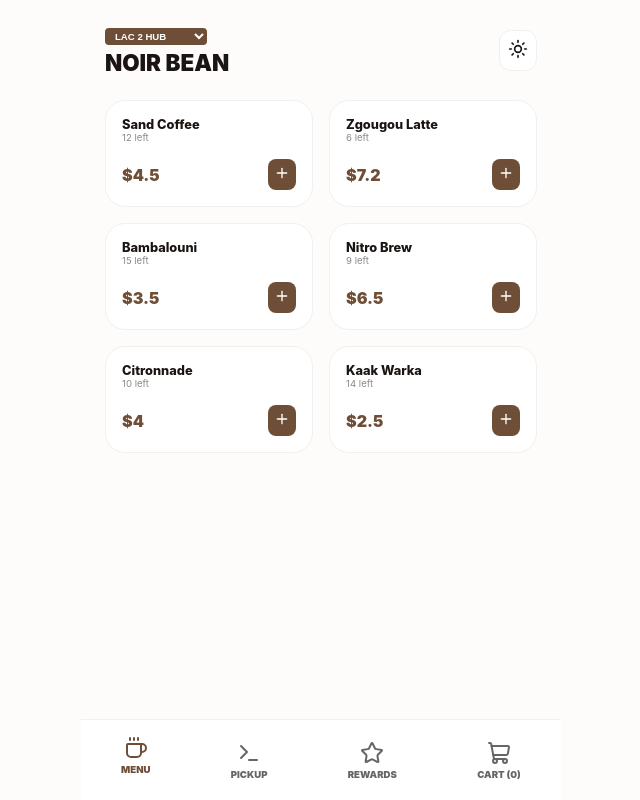
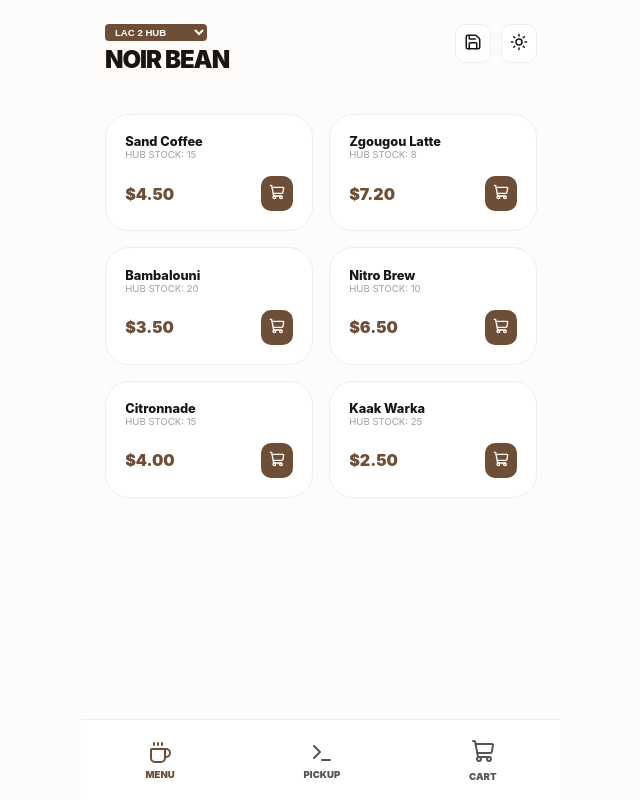
Before and after one commit to mohamedmehdigara/react-coffee-shop, a React (Create React App) app: page / in a window 1280 px wide. Shown: the whole page, without its empty margins (319-959 px from the left). Built offline with nearby package versions, Linux system fonts and the light colour scheme.

Commit message:
edited file

```diff
--- a/src/App.js
+++ b/src/App.js
@@ -1,91 +1,99 @@
-import React, { useState, useMemo, useEffect } from 'react';
+import React, { useState, useMemo, useEffect, useCallback } from 'react';
 import { create } from 'zustand';
 import { persist } from 'zustand/middleware';
 import styled, { createGlobalStyle, css, keyframes } from 'styled-components';
 import { motion, AnimatePresence } from 'framer-motion';
 import {
-  ShoppingCart, Coffee, X, Plus, Minus, Trash2,
-  Navigation, Star, Search, Moon, Sun, MapPin, Zap, Save, RotateCcw, CheckCircle, Terminal
+  ShoppingCart, Coffee, Star, Moon, Sun, Zap, Save, RotateCcw, Terminal, Radio, TrendingUp, AlertCircle
 } from 'lucide-react';
 
-// --- ANIMATIONS ---
-const scanline = keyframes`
-  0% { bottom: 100%; }
-  100% { bottom: 0%; }
-`;
+// --- UTILS & AUDIO ---
+const playTone = (freq, type = 'sine', duration = 0.1) => {
+  const ctx = new (window.AudioContext || window.webkitAudioContext)();
+  const osc = ctx.createOscillator();
+  const gain = ctx.createGain();
+  osc.type = type;
+  osc.frequency.setValueAtTime(freq, ctx.currentTime);
+  gain.gain.exponentialRampToValueAtTime(0.0001, ctx.currentTime + duration);
+  osc.connect(gain); gain.connect(ctx.destination);
+  osc.start(); osc.stop(ctx.currentTime + duration);
+};
 
 // --- STORE ENGINE ---
 const useStore = create(
   persist(
     (set, get) => ({
       location: 'LAC 2',
+      isTransiting: false,
       cart: [],
       inventory: {
-        'LAC 2': { 1: 12, 2: 6, 3: 15, 4: 9, 5: 10, 6: 14 },
-        'TUNIS MARINE': { 1: 5, 2: 2, 3: 30, 4: 0, 5: 20, 6: 40 }
+        'LAC 2': { 1: 15, 2: 8, 3: 20, 4: 10, 5: 15, 6: 25 },
+        'TUNIS MARINE': { 1: 5, 2: 2, 3: 40, 4: 0, 5: 10, 6: 50 }
       },
       orders: [],
-      unlockedBadges: [],
+      history: [], // Temporal State Snapshots
+      marketOscillator: 1.0, // Economic Edict factor
 
-      setLocation: (loc) => set({ location: loc }),
+      setHub: (loc) => {
+        set({ isTransiting: true });
+        playTone(150, 'square', 0.4);
+        setTimeout(() => set({ location: loc, isTransiting: false }), 1200);
+      },
 
-      addToCart: (product) => {
+      updateMarket: () => {
+        // Simulates economic flux: 0.85 to 1.15 multiplier
+        const newFactor = 0.85 + Math.random() * 0.3;
+        set({ marketOscillator: newFactor });
+      },
+
+      saveSnapshot: () => {
+        const { cart, inventory, location } = get();
+        const snap = { id: Date.now(), cart: [...cart], inventory: JSON.parse(JSON.stringify(inventory)), location };
+        set(state => ({ history: [snap, ...state.history].slice(0, 5) }));
+        playTone(1000, 'sine', 0.1);
+      },
+
+      restoreSnapshot: (snap) => {
+        set({ cart: snap.cart, inventory: snap.inventory, location: snap.location });
+        playTone(400, 'square', 0.2);
+      },
+
+      addToCart: (product, price) => {
         const { location, inventory, cart } = get();
         if (inventory[location][product.id] <= 0) return;
 
-        const newInv = {
-          ...inventory,
-          [location]: { ...inventory[location], [product.id]: inventory[location][product.id] - 1 }
-        };
+        playTone(800);
+        const newInv = { ...inventory, [location]: { ...inventory[location], [product.id]: inventory[location][product.id] - 1 } };
         const existing = cart.find(i => i.id === product.id);
 
         set({
           inventory: newInv,
           cart: existing
             ? cart.map(i => i.id === product.id ? { ...i, quantity: i.quantity + 1 } : i)
-            : [...cart, { ...product, quantity: 1 }]
+            : [...cart, { ...product, quantity: 1, currentPrice: price }]
         });
       },
 
-      updateQuantity: (id, delta) => set((state) => {
-        const item = state.cart.find(i => i.id === id);
-        if (!item) return state;
-        const currentLoc = state.location;
-        if (delta > 0 && state.inventory[currentLoc][id] <= 0) return state;
-
-        return {
-          inventory: {
-            ...state.inventory,
-            [currentLoc]: { ...state.inventory[currentLoc], [id]: state.inventory[currentLoc][id] - delta }
-          },
-          cart: state.cart.map(i => i.id === id ? { ...i, quantity: Math.max(1, i.quantity + delta) } : i)
-        };
-      }),
-
       processCheckout: () => {
-        const { cart, unlockedBadges } = get();
+        const { cart, location } = get();
         if (cart.length === 0) return;
 
-        const itemIds = cart.map(i => i.id);
-        const earnedPastry = itemIds.includes(3) && itemIds.includes(6);
+        // Traffic Logic: More items/Station density = Higher delay
+        const stationLoad = location === 'TUNIS MARINE' ? 1.5 : 1.0;
+        const waitTime = Math.floor((Math.random() * 10 + 5) * stationLoad);
 
         const newOrder = {
-          id: `NOIR-${Math.random().toString(36).substr(2, 5).toUpperCase()}`,
+          id: `TX-${Math.random().toString(36).substr(2, 4).toUpperCase()}`,
           items: [...cart],
           timestamp: Date.now(),
-          status: 'Brewing...'
+          eta: waitTime,
+          status: 'Brewing'
         };
-
-        set((state) => ({
-          orders: [newOrder, ...state.orders],
-          unlockedBadges: earnedPastry && !unlockedBadges.includes('Pastry Master')
-            ? [...unlockedBadges, 'Pastry Master']
-            : unlockedBadges,
-          cart: []
-        }));
+        set(state => ({ orders: [newOrder, ...state.orders], cart: [] }));
+        playTone(200, 'sawtooth', 0.3);
       }
     }),
-    { name: 'noir-bean-v23-1' }
+    { name: 'noir-bean-v25-ledger' }
   )
 );
 
@@ -93,16 +101,28 @@ const useStore = create(
 const GlobalStyle = createGlobalStyle`
   :root {
     ${props => props.$isNight ? css`
-      --primary: #d4a373; --bg: #110e0c; --card: #1e1a17; --text: #fdfcfb; --border: #2d2621;
+      --primary: #d4a373; --bg: #0a0a0a; --card: #151515; --text: #ffffff; --border: #222;
     ` : css`
-      --primary: #6f4e37; --bg: #fdfcfb; --card: #ffffff; --text: #1a1512; --border: #f0f0f0;
+      --primary: #6f4e37; --bg: #fdfcfb; --card: #ffffff; --text: #1a1512; --border: #eee;
     `}
   }
-  body { margin: 0; font-family: 'Inter', sans-serif; background: var(--bg); color: var(--text); }
+  body { margin: 0; font-family: 'Inter', sans-serif; background: var(--bg); color: var(--text); overflow-x: hidden; }
 `;
 
-const AppContainer = styled.div`
-  max-width: 480px; margin: 0 auto; min-height: 100vh; display: flex; flex-direction: column; background: var(--bg);
+const HubWipe = keyframes`
+  from { clip-path: inset(0 100% 0 0); }
+  to { clip-path: inset(0 0 0 0); }
+`;
+
+const MainContent = styled(motion.main)`
+  flex: 1; padding: 0 1.5rem 120px;
+  &.hub-switching { animation: ${HubWipe} 0.8s cubic-bezier(0.77, 0, 0.175, 1); }
+`;
+
+const PriceTag = styled.span`
+  font-weight: 900; color: var(--primary);
+  display: flex; alignItems: center; gap: 4px;
+  font-size: 1rem;
 `;
 
 const FooterNav = styled.footer`
@@ -114,162 +134,164 @@ const FooterNav = styled.footer`
 
 const NavItem = styled.div`
   display: flex; flex-direction: column; align-items: center; cursor: pointer;
-  color: ${props => props.$active ? 'var(--primary)' : '#666'};
-  transition: transform 0.2s cubic-bezier(0.175, 0.885, 0.32, 1.275);
-  ${props => props.$active && css`transform: translateY(-5px);`}
-  span { font-size: 0.6rem; font-weight: 900; margin-top: 4px; }
+  color: ${props => props.$active ? 'var(--primary)' : '#555'};
+  span { font-size: 0.6rem; font-weight: 900; margin-top: 4px; text-transform: uppercase; }
 `;
 
-const CRTOverlay = styled.div`
-  position: relative; overflow: hidden; background: #000; border-radius: 20px;
-  padding: 1.5rem; min-height: 300px; border: 2px solid #333;
-  &::after {
-    content: " "; position: absolute; top: 0; left: 0; bottom: 0; right: 0;
-    background: linear-gradient(rgba(18, 16, 16, 0) 50%, rgba(0, 0, 0, 0.1) 50%), linear-gradient(90deg, rgba(255, 0, 0, 0.03), rgba(0, 255, 0, 0.01), rgba(0, 0, 155, 0.03));
-    z-index: 2; background-size: 100% 2px, 3px 100%; pointer-events: none;
-  }
-`;
-
-const Scanline = styled.div`
-  width: 100%; height: 2px; background: rgba(0, 255, 0, 0.1);
-  position: absolute; bottom: 100%; animation: ${scanline} 4s linear infinite; z-index: 3;
-`;
-
+// --- MAIN APP ---
 export default function App() {
   const store = useStore();
   const [activeTab, setActiveTab] = useState('menu');
   const [isNight, setIsNight] = useState(new Date().getHours() >= 18);
   const [hydrated, setHydrated] = useState(false);
 
-  useEffect(() => setHydrated(true), []);
+  useEffect(() => {
+    setHydrated(true);
+    const economyInterval = setInterval(() => store.updateMarket(), 30000);
+    return () => clearInterval(economyInterval);
+  }, [store]);
+
+  const menuItems = [
+    { id: 1, name: 'Sand Coffee', basePrice: 4.5 },
+    { id: 2, name: 'Zgougou Latte', basePrice: 7.2 },
+    { id: 3, name: 'Bambalouni', basePrice: 3.5 },
+    { id: 4, name: 'Nitro Brew', basePrice: 6.5 },
+    { id: 5, name: 'Citronnade', basePrice: 4.0 },
+    { id: 6, name: 'Kaak Warka', basePrice: 2.5 },
+  ];
 
   if (!hydrated) return null;
 
   return (
-    <AppContainer>
+    <div style={{ maxWidth: '480px', margin: '0 auto', minHeight: '100vh', display: 'flex', flexDirection: 'column', background: 'var(--bg)' }}>
       <GlobalStyle $isNight={isNight} />
 
       <header style={{ padding: '1.5rem', background: 'var(--bg)', position: 'sticky', top: 0, zIndex: 1000 }}>
-        <div style={{ display: 'flex', justifyContent: 'space-between', alignItems: 'center' }}>
+        <div style={{ display: 'flex', justifyContent: 'space-between', alignItems: 'flex-start' }}>
           <div>
+            <div style={{ display: 'flex', gap: '8px', marginBottom: '4px' }}>
               <select
                 value={store.location}
-              onChange={(e) => store.setLocation(e.target.value)}
-              style={{ background: 'var(--primary)', color: 'white', border: 'none', borderRadius: '4px', fontSize: '0.6rem', fontWeight: 900, padding: '2px 6px', marginBottom: '4px' }}
+                onChange={(e) => store.setHub(e.target.value)}
+                style={{ background: 'var(--primary)', color: 'white', border: 'none', borderRadius: '4px', fontSize: '0.6rem', fontWeight: 900, padding: '2px 6px' }}
               >
                 <option value="LAC 2">LAC 2 HUB</option>
                 <option value="TUNIS MARINE">TUNIS MARINE</option>
               </select>
-            <div style={{ fontWeight: 900, fontSize: '1.4rem' }}>NOIR BEAN</div>
+              {store.marketOscillator > 1.05 && <TrendingUp size={14} color="#FF4D4D" />}
             </div>
-          <button onClick={() => setIsNight(!isNight)} style={{ background: 'var(--card)', border: '1px solid var(--border)', borderRadius: '12px', padding: '8px', color: 'var(--text)' }}>
-            {isNight ? <Moon size={20} /> : <Sun size={20} />}
+            <div style={{ fontWeight: 900, fontSize: '1.5rem', letterSpacing: '-1px' }}>NOIR BEAN</div>
+          </div>
+          <div style={{ display: 'flex', gap: '10px' }}>
+            <button onClick={store.saveSnapshot} style={{ background: 'var(--card)', border: '1px solid var(--border)', borderRadius: '10px', padding: '8px', color: 'var(--text)' }}><Save size={18}/></button>
+            <button onClick={() => setIsNight(!isNight)} style={{ background: 'var(--card)', border: '1px solid var(--border)', borderRadius: '10px', padding: '8px', color: 'var(--text)' }}>
+              {isNight ? <Moon size={18} /> : <Sun size={18} />}
             </button>
+          </div>
         </div>
       </header>
 
-      <main style={{ flex: 1, padding: '0 1.5rem 100px' }}>
+      <MainContent className={store.isTransiting ? 'hub-switching' : ''}>
         <AnimatePresence mode="wait">
           {activeTab === 'menu' && (
             <motion.div key="menu" initial={{ opacity: 0 }} animate={{ opacity: 1 }} exit={{ opacity: 0 }}>
-              <div style={{ display: 'grid', gridTemplateColumns: '1fr 1fr', gap: '1rem' }}>
-                {[
-                  { id: 1, name: 'Sand Coffee', price: 4.5 },
-                  { id: 2, name: 'Zgougou Latte', price: 7.2 },
-                  { id: 3, name: 'Bambalouni', price: 3.5 },
-                  { id: 4, name: 'Nitro Brew', price: 6.5 },
-                  { id: 5, name: 'Citronnade', price: 4.0 },
-                  { id: 6, name: 'Kaak Warka', price: 2.5 },
-                ].map(item => (
-                  <div key={item.id} style={{ background: 'var(--card)', borderRadius: '20px', border: '1px solid var(--border)', padding: '1rem' }}>
+              <div style={{ display: 'grid', gridTemplateColumns: '1fr 1fr', gap: '1rem', marginTop: '1rem' }}>
+                {menuItems.map(item => {
+                  const currentPrice = item.basePrice * store.marketOscillator;
+                  return (
+                    <div key={item.id} style={{ background: 'var(--card)', borderRadius: '24px', border: '1px solid var(--border)', padding: '1.2rem', position: 'relative' }}>
                       <div style={{ fontSize: '0.8rem', fontWeight: 800 }}>{item.name}</div>
-                    <div style={{ fontSize: '0.6rem', opacity: 0.5, marginBottom: '1rem' }}>{store.inventory[store.location][item.id]} left</div>
+                      <div style={{ fontSize: '0.6rem', opacity: 0.4, marginBottom: '1rem' }}>HUB STOCK: {store.inventory[store.location][item.id]}</div>
                       <div style={{ display: 'flex', justifyContent: 'space-between', alignItems: 'center' }}>
-                      <span style={{ fontWeight: 900, color: 'var(--primary)' }}>${item.price}</span>
-                      <button onClick={() => store.addToCart(item)} disabled={store.inventory[store.location][item.id] <= 0}
-                        style={{ background: 'var(--primary)', color: 'white', border: 'none', borderRadius: '8px', padding: '6px', opacity: store.inventory[store.location][item.id] <= 0 ? 0.2 : 1 }}>
-                        <Plus size={16} />
+                        <PriceTag>${currentPrice.toFixed(2)}</PriceTag>
+                        <button
+                          onClick={() => store.addToCart(item, currentPrice)}
+                          disabled={store.inventory[store.location][item.id] <= 0}
+                          style={{ background: 'var(--primary)', color: 'white', border: 'none', borderRadius: '10px', padding: '8px', cursor: 'pointer', opacity: store.inventory[store.location][item.id] <= 0 ? 0.2 : 1 }}
+                        >
+                          <ShoppingCart size={16} />
                         </button>
                       </div>
                     </div>
+                  );
+                })}
+              </div>
+
+              {store.history.length > 0 && (
+                <div style={{ marginTop: '2.5rem' }}>
+                  <div style={{ fontSize: '0.65rem', fontWeight: 900, opacity: 0.5, marginBottom: '1rem', letterSpacing: '1px' }}>TEMPORAL SNAPSHOTS</div>
+                  <div style={{ display: 'flex', gap: '8px', overflowX: 'auto', paddingBottom: '10px' }}>
+                    {store.history.map(snap => (
+                      <button key={snap.id} onClick={() => store.restoreSnapshot(snap)} style={{ background: 'var(--card)', border: '1px solid var(--border)', color: 'var(--text)', padding: '8px 12px', borderRadius: '12px', fontSize: '0.65rem', whiteSpace: 'nowrap', cursor: 'pointer' }}>
+                        <RotateCcw size={12} style={{ marginRight: '4px' }}/> {new Date(snap.id).toLocaleTimeString([], {hour: '2-digit', minute:'2-digit'})}
+                      </button>
                     ))}
                   </div>
+                </div>
+              )}
             </motion.div>
           )}
 
           {activeTab === 'pickup' && (
             <motion.div key="pickup" initial={{ opacity: 0 }} animate={{ opacity: 1 }}>
-              <CRTOverlay>
-                <Scanline />
-                <div style={{ color: '#0f0', fontFamily: 'monospace', fontSize: '0.7rem' }}>
-                  <div style={{ marginBottom: '1rem' }}>[LOGIC_STREAM_ACTIVE]</div>
+              <div style={{ background: '#000', color: '#0f0', padding: '1.5rem', borderRadius: '24px', fontFamily: 'monospace', fontSize: '0.75rem', minHeight: '300px' }}>
+                <div style={{ borderBottom: '1px solid #1a1a1a', paddingBottom: '10px', marginBottom: '1rem' }}>[INFRASTRUCTURE_TERMINAL_v25]</div>
                 {store.orders.map(order => (
-                    <div key={order.id} style={{ marginBottom: '1.5rem', borderLeft: '2px solid #0f0', paddingLeft: '10px' }}>
-                      <div>> ID: {order.id}</div>
+                  <div key={order.id} style={{ marginBottom: '1.5rem', borderLeft: '2px solid #0f0', paddingLeft: '12px' }}>
+                    <div style={{ fontWeight: 'bold' }}>> ID: {order.id}</div>
                     <div>> STATUS: {order.status}</div>
-                      <div style={{ color: '#555' }}>> {new Date(order.timestamp).toLocaleTimeString()}</div>
+                    <div style={{ color: '#555' }}>> HUB: {store.location}</div>
+                    <div style={{ display: 'flex', alignItems: 'center', gap: '8px', marginTop: '5px' }}>
+                      <div style={{ width: '100px', height: '4px', background: '#111' }}>
+                        <motion.div initial={{ width: 0 }} animate={{ width: '100%' }} transition={{ duration: order.eta }} style={{ height: '100%', background: '#0f0' }} />
+                      </div>
+                      <span style={{ fontSize: '0.6rem' }}>{order.eta}s</span>
+                    </div>
                   </div>
                 ))}
-                  {store.orders.length === 0 && <div>> SCANNING FOR SIGNALS...</div>}
-                </div>
-              </CRTOverlay>
-            </motion.div>
-          )}
-
-          {activeTab === 'rewards' && (
-            <motion.div key="rewards" initial={{ y: 20 }} animate={{ y: 0 }}>
-              <div style={{ background: 'var(--card)', borderRadius: '24px', padding: '2rem', border: '1px solid var(--border)' }}>
-                <h3 style={{ margin: '0 0 1.5rem' }}>Quests Completed</h3>
-                <div style={{ display: 'flex', flexWrap: 'wrap', gap: '10px' }}>
-                  {store.unlockedBadges.map(badge => (
-                    <div key={badge} style={{ background: 'var(--primary)', color: 'white', padding: '8px 12px', borderRadius: '12px', fontSize: '0.7rem', fontWeight: 900 }}>
-                      {badge}
-                    </div>
-                  ))}
-                  {store.unlockedBadges.length === 0 && <p style={{ opacity: 0.4, fontSize: '0.8rem' }}>Unlock badges by buying combos!</p>}
-                </div>
+                {store.orders.length === 0 && <div style={{ opacity: 0.3 }}>> LISTENING FOR BROADCASTS...</div>}
               </div>
             </motion.div>
           )}
 
           {activeTab === 'cart' && (
-            <motion.div key="cart" initial={{ x: 20 }} animate={{ x: 0 }}>
-              <h2 style={{ fontWeight: 900 }}>Basket</h2>
-              <div style={{ display: 'flex', flexDirection: 'column', gap: '1rem' }}>
+            <motion.div key="cart" initial={{ opacity: 0, scale: 0.98 }} animate={{ opacity: 1, scale: 1 }}>
+              <h2 style={{ fontWeight: 900 }}>Your Basket</h2>
+              <div style={{ display: 'flex', flexDirection: 'column', gap: '0.8rem' }}>
                 {store.cart.map(item => (
-                  <div key={item.id} style={{ display: 'flex', justifyContent: 'space-between', alignItems: 'center', padding: '1rem', background: 'var(--card)', borderRadius: '16px', border: '1px solid var(--border)' }}>
+                  <div key={item.id} style={{ background: 'var(--card)', border: '1px solid var(--border)', borderRadius: '16px', padding: '1rem', display: 'flex', justifyContent: 'space-between' }}>
                     <div>
                       <div style={{ fontWeight: 800 }}>{item.name}</div>
-                      <div style={{ color: 'var(--primary)', fontWeight: 800 }}>${item.price}</div>
+                      <div style={{ fontSize: '0.8rem', color: 'var(--primary)', fontWeight: 700 }}>${(item.currentPrice * item.quantity).toFixed(2)}</div>
                     </div>
-                    <div style={{ display: 'flex', alignItems: 'center', gap: '12px' }}>
-                      <Minus size={20} onClick={() => store.updateQuantity(item.id, -1)} style={{ cursor: 'pointer' }} />
-                      <span style={{ fontWeight: 900 }}>{item.quantity}</span>
-                      <Plus size={20} onClick={() => store.updateQuantity(item.id, 1)} style={{ cursor: 'pointer' }} />
-                    </div>
+                    <div style={{ fontWeight: 900 }}>x{item.quantity}</div>
                   </div>
                 ))}
               </div>
               {store.cart.length > 0 && (
-                <button onClick={() => { store.processCheckout(); setActiveTab('pickup'); }}
-                  style={{ width: '100%', marginTop: '2rem', padding: '1.2rem', background: 'var(--primary)', color: 'white', border: 'none', borderRadius: '16px', fontWeight: 900, cursor: 'pointer' }}>
-                  CONFIRM ORDER
+                <button
+                  onClick={() => { store.processCheckout(); setActiveTab('pickup'); }}
+                  style={{ width: '100%', marginTop: '2rem', padding: '1.2rem', background: 'var(--primary)', color: 'white', border: 'none', borderRadius: '20px', fontWeight: 900, cursor: 'pointer', boxShadow: '0 10px 20px rgba(111, 78, 55, 0.2)' }}
+                >
+                  EXECUTE TRANSACTION
                 </button>
               )}
             </motion.div>
           )}
         </AnimatePresence>
-      </main>
+      </MainContent>
 
       <FooterNav>
-        <NavItem $active={activeTab === 'menu'} onClick={() => setActiveTab('menu')}><Coffee size={24} /><span>MENU</span></NavItem>
-        <NavItem $active={activeTab === 'pickup'} onClick={() => setActiveTab('pickup')}><Terminal size={24} /><span>PICKUP</span></NavItem>
-        <NavItem $active={activeTab === 'rewards'} onClick={() => setActiveTab('rewards')}><Star size={24} /><span>REWARDS</span></NavItem>
+        <NavItem $active={activeTab === 'menu'} onClick={() => setActiveTab('menu')}><Coffee size={24} /><span>Menu</span></NavItem>
+        <NavItem $active={activeTab === 'pickup'} onClick={() => setActiveTab('pickup')}><Terminal size={24} /><span>Pickup</span></NavItem>
         <NavItem $active={activeTab === 'cart'} onClick={() => setActiveTab('cart')}>
+          <div style={{ position: 'relative' }}>
             <ShoppingCart size={24} />
-          <span>CART ({store.cart.length})</span>
+            {store.cart.length > 0 && <span style={{ position: 'absolute', top: -5, right: -10, background: 'var(--primary)', color: 'white', fontSize: '0.5rem', width: 15, height: 15, borderRadius: '50%', display: 'flex', alignItems: 'center', justifyContent: 'center' }}>{store.cart.length}</span>}
+          </div>
+          <span>Cart</span>
         </NavItem>
       </FooterNav>
-    </AppContainer>
+    </div>
   );
 }
```
Lines whose indentation alone changed are shown as unchanged.
